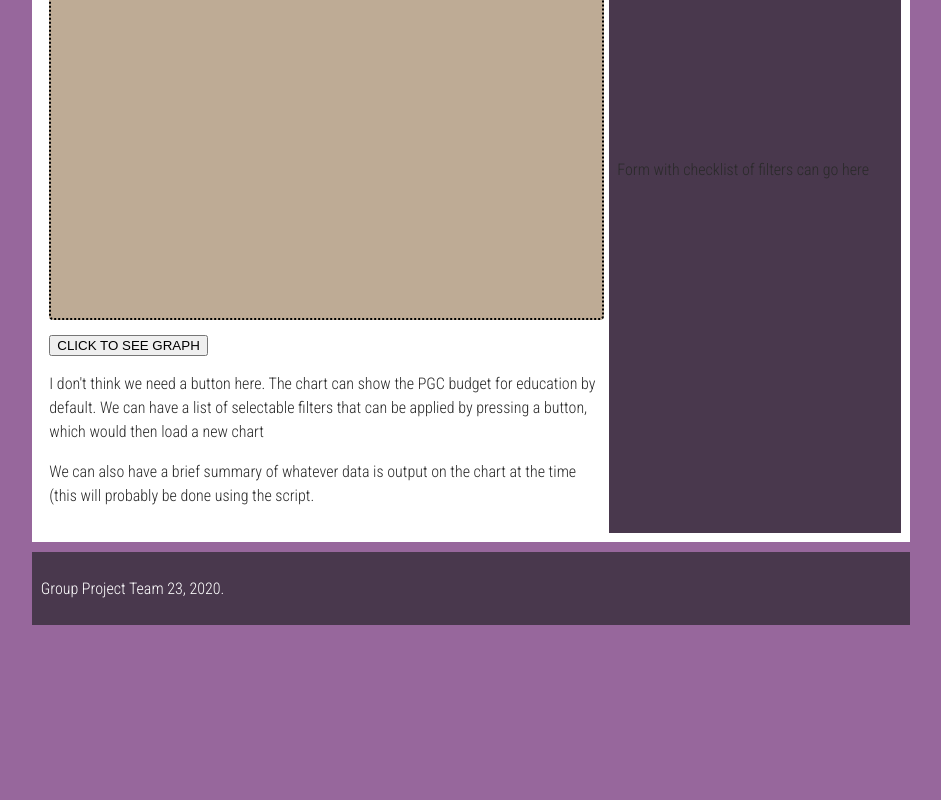
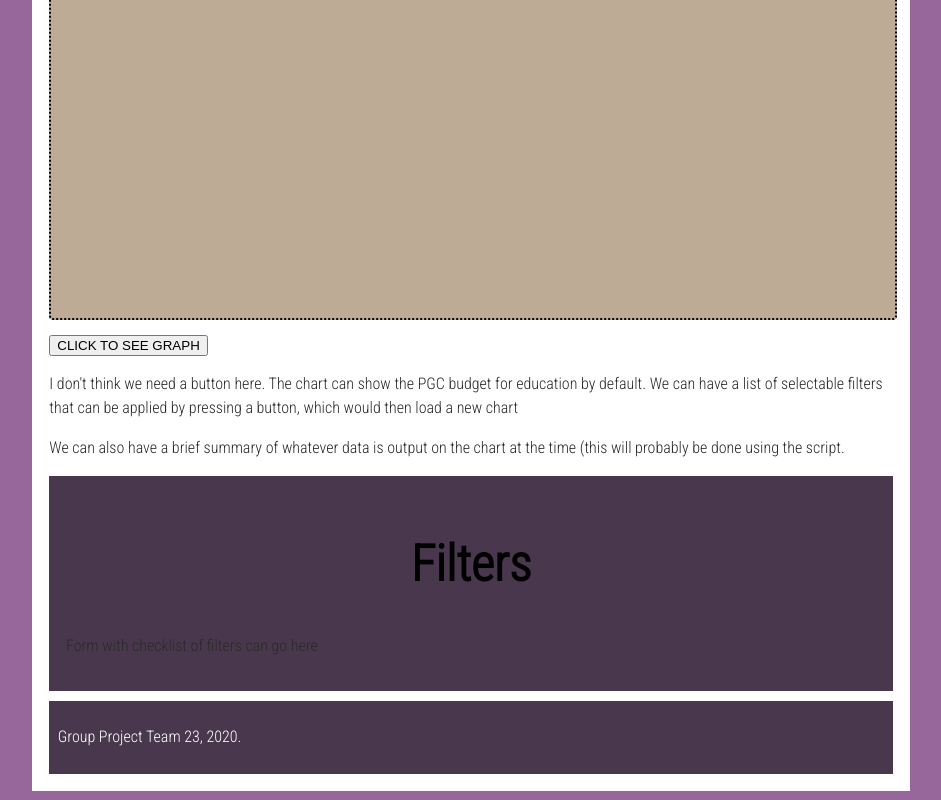
Before and after one commit to MaChanGit108/INST377-Project23, a website: page public/index.html in a window 1280 px wide. Shown: the part 667-1467 px from the top of the page, without its empty margins (169-1110 px from the left). Before the commit the page ends 1301 px from the top, so only its background shows below. Drawn offline with nearby package versions, Linux system fonts and the light colour scheme; no server answers; a web font is replaced by a local one.

Commit message:
filter is now at the bottom of the page

```diff
--- a/public/index.html
+++ b/public/index.html
@@ -52,18 +52,20 @@
               We can also have a brief summary of whatever data is output on the
               chart at the time (this will probably be done using the script.
             </p>
-          </div>
-
-          <div class="aside">
+            <div class="section">
+            <section>
                 <h2>Filters</h2>
               <form>
                 <p>Form with checklist of filters can go here</p>
               </form>
-          </div>
+            </section>
             </div>
 
             <div class="footer">
               <p>Group Project Team 23, 2020.</p>
+            </div>
+
+          </div>
       </div>
     </div>
     </div>
--- a/public/styles.css
+++ b/public/styles.css
@@ -76,7 +76,7 @@ html, body {
     padding: 1%;
   }
 
-  .main, .header, nav, .article, .aside, .footer, section {
+  .main, .header, nav, .article, .section, .footer, section {
     background-color: #49384D;
     padding: 1%;
   }
@@ -130,29 +130,37 @@ html, body {
     background-color: white;
   }
 
-  .article, .section {
+  .article {
     flex: 4;
     background-color: white;
   }
 
-  .aside {
-    display: flex;
-    flex-flow: row wrap;
+  .section {
+    flex: 4;
+    background-color: #49384D;
+  }
+
+  .section {
+    display: block;
+    flex-flow: row-wrap;
     flex: 2;
   }
 
-  .aside a {
-    display: flex;
+  .section a {
+    display: inline-block;
     flex-basis: 50%;
+    color:white;
   }
 
-  .aside img {
+  .section img {
     width: 100%;
     height: auto;
   }
 
   .footer {
     margin-top: 10px;
+    left: 0;
+    bottom: 0
   }
 
   .footer p {
```
Lines whose indentation alone changed are shown as unchanged.
